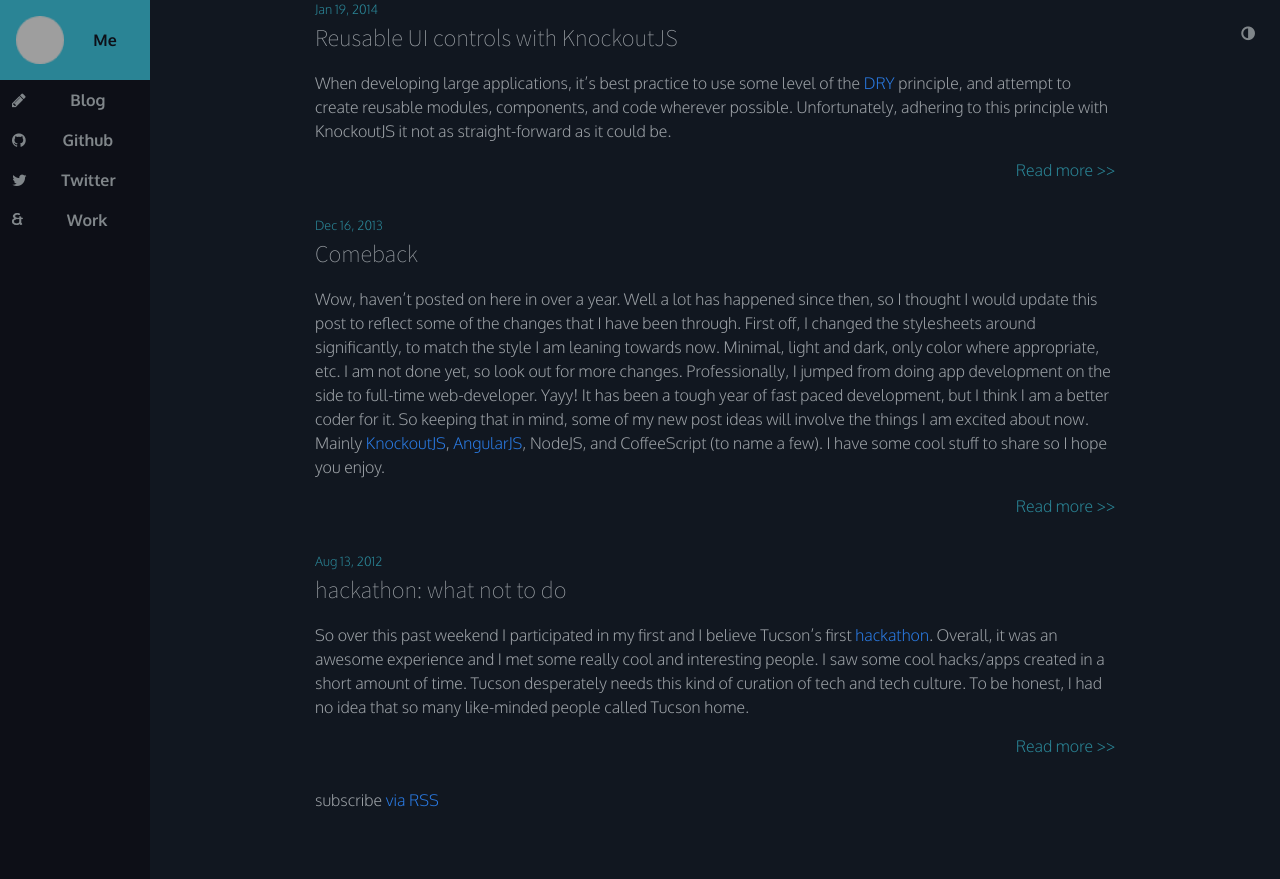
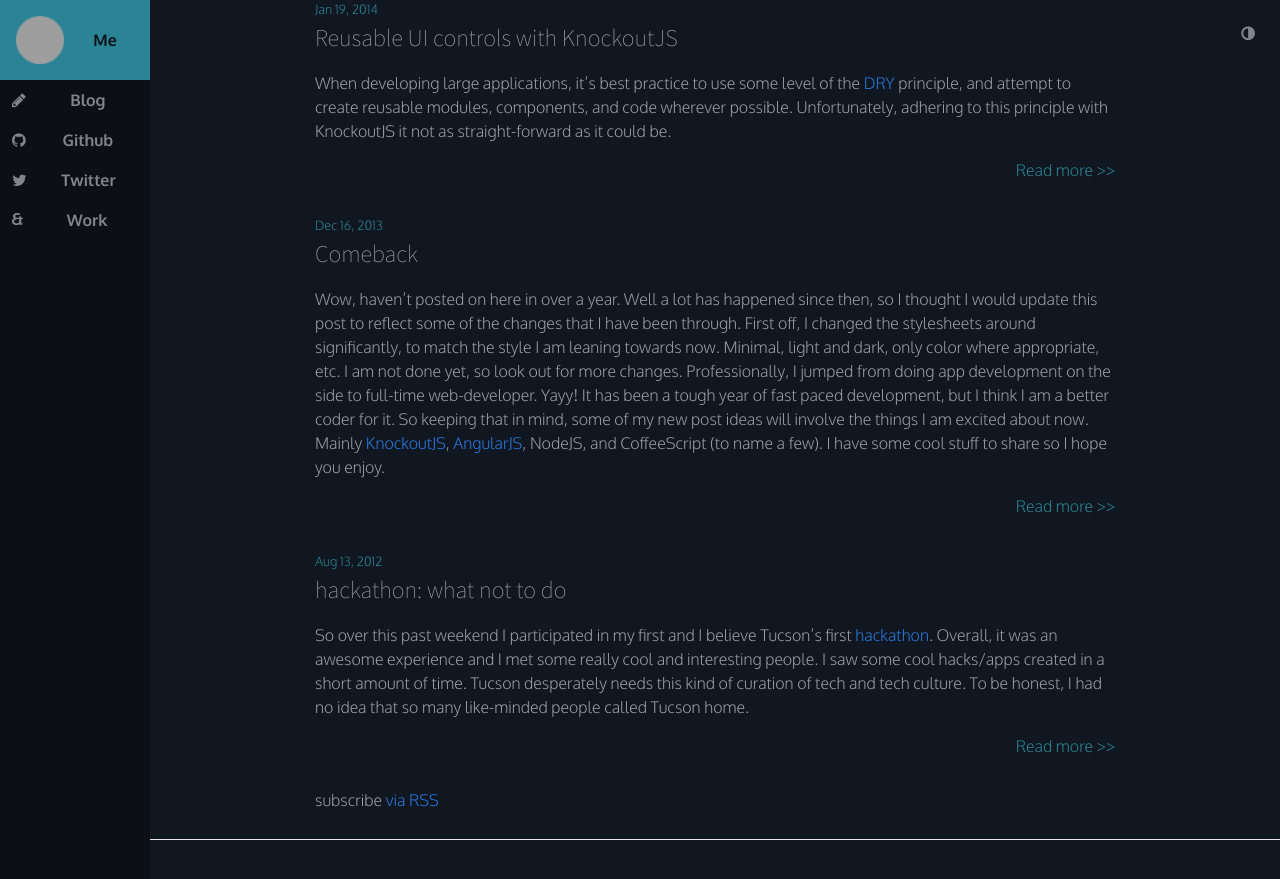
Before and after one commit to bringking/bringking.github.io, a Jekyll site: the page built from index.html, in a window 1280 px wide and 900 px high, scrolled down 549 px. Shown: the top 879 px of the window. Built offline with Jekyll 4.4.1, drawn with Linux system fonts in a browser that asks for light colours; nearby versions of some CDN libraries; comment, search, counter and statistics services are not loaded; before the commit the page ends 1388 px from its top, so only the background shows below that; grey boxes are pictures that could not be loaded.

```diff
--- a/_layouts/default.html
+++ b/_layouts/default.html
@@ -16,7 +16,7 @@
     </div>
 
 
-    <!--{% include footer.html %}-->
+    {% include footer.html %}
 
   </body>
   {% include site.js.html %}
```
